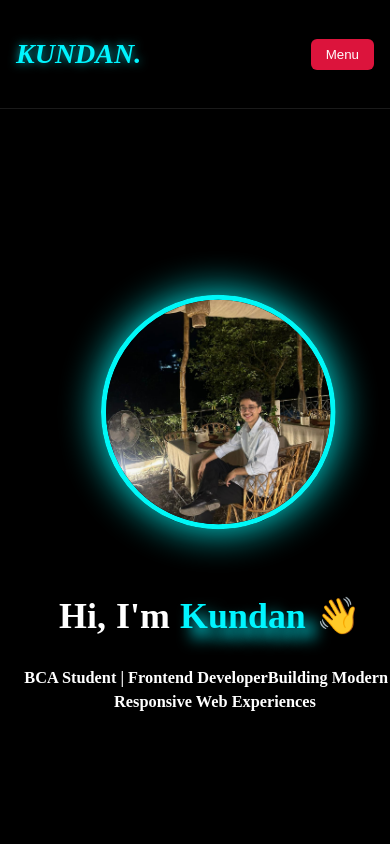
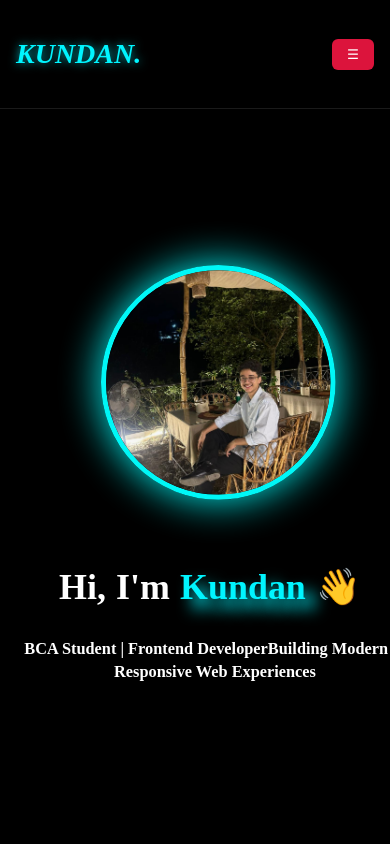
Before and after one commit to upadhyayakundan326-png/portfolio-deploy, a React (Vite) app: page / in a window 390 px wide. Shown: the top 844 px of the page. Built offline with nearby package versions, Linux system fonts and the light colour scheme.

Commit message:
hoja bhai isbar

```diff
--- a/src/components/hero/Hero.css
+++ b/src/components/hero/Hero.css
@@ -69,7 +69,8 @@
 @media (max-width:768px){
 
 .home-section{
-    padding:90px 20px;
+    padding:60px 20px 30px;
+    min-height: 100vh;
 }
 
 .hero{
--- a/src/components/navbar/navbar.jsx
+++ b/src/components/navbar/navbar.jsx
@@ -20,7 +20,7 @@ const Navbar = () => {
         className="menu-btn"
         onClick={() => setMenuOpen(!menuOpen)}
       >
-        Menu
+        ☰
       </button>
 
       <ul className={`nav-links ${menuOpen ? "active" : ""}`}>
--- a/src/components/project/Project.css
+++ b/src/components/project/Project.css
@@ -84,8 +84,8 @@
 @media (max-width:768px){
 
 .project-container{
-    padding:40px 20px;
-    gap:30px;
+    width:100%;
+    box-sizing:border-box;
 }
 
 .h1,
```
